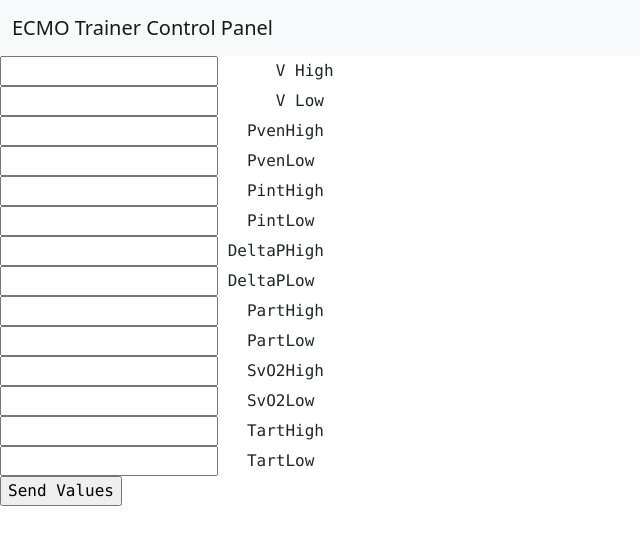
After one commit to magizee/lex-ecmo-gui, a Flask app: page /admin/setPresets in a window 1280 px wide. The commit adds this page. Shown: the top 545 px of the page, without its empty margins (0-640 px from the left). Run offline with Flask 3, Linux system fonts and the light colour scheme.

Commit message:
8/22&23/2024
Added a way to set the high and low of the sliders, meaning that the device would become much more versatile.
Can be accessed through the /admin/setPresets, will be adding a button in the header to go to it soon.

```diff
--- a/app.py
+++ b/app.py
@@ -21,40 +21,131 @@ safety_ranges = {
 
 # Example values
 flow_rate = 2.52
+flow_rateMax = 100
+flow_rateMin = 0
+
 p_ven = -11
+p_venMax = 100
+p_venMin = 0
+
 p_int = 191
+p_intMax = 100
+p_intMin = 0
+
 p_art = 180
+p_artMax = 100
+p_artMin = 0
+
 t_art = 37.6
+t_artMax = 100
+t_artMin = 0
+
 svo2 = 83.0
+svo2Max = 100
+svo2Min = 0
+
 delta_p = 11
+delta_pMax = 100
+delta_pMin = 0
+
 rpm = 4000
+rpmMax = 8000
+rpmMin = 0
 
 # Back end code
 
 def cleanValues():
     global flow_rate
+    global flow_rateMax
+    global flow_rateMin
     global p_ven
+    global p_venMax
+    global p_venMin
     global p_int
+    global p_intMax
+    global p_intMin
     global p_art
+    global p_artMax
+    global p_artMin
     global t_art
+    global t_artMax
+    global t_artMin
     global svo2
+    global svo2Max
+    global svo2Min
     global delta_p
+    global delta_pMax
+    global delta_pMin
     global rpm
+    global rpmMax
+    global rpmMin
     flow_rate = round(float(flow_rate),2)
+    flow_rateMax = round(float(flow_rateMax),2)
+    flow_rateMin = round(float(flow_rateMin),2)
     p_ven = round(float(p_ven),2)
+    p_venMax = round(float(p_venMax),2)
+    p_venMin = round(float(p_venMin),2)
     p_int = round(float(p_int),2)
+    p_intMax = round(float(p_intMax),2)
+    p_intMin = round(float(p_intMin),2)
     p_art = round(float(p_art),2)
+    p_artMax = round(float(p_artMax),2)
+    p_artMin = round(float(p_artMin),2)
     t_art = round(float(t_art),2)
+    t_artMax = round(float(t_artMax),2)
+    t_artMin = round(float(t_artMin),2)
     svo2 = round(float(svo2),2)
+    svo2Max = round(float(svo2Max),2)
+    svo2Min = round(float(svo2Min),2)
     delta_p = round(float(delta_p),2)
+    delta_pMax = round(float(delta_pMax),2)
+    delta_pMin = round(float(delta_pMin),2)
     rpm = int(rpm)
-@app.route('/admin/exampleScenario1Loading', methods=['POST'])
-def exampleScenario1Loading():
+    rpmMax = int(rpmMax)
+    rpmMin = int(rpmMin)
+@app.route('/admin/setPresets')
+def setPresets():
+    return render_template('setPresets.html')
+@app.route('/admin/setPresets/send', methods=['POST'])
+def setPresetsSend():
+    global flow_rateMax
+    global flow_rateMin
+    global p_venMax
+    global p_venMin
+    global p_intMax
+    global p_intMin
+    global p_artMax
+    global p_artMin
+    global t_artMax
+    global t_artMin
+    global svo2Max
+    global svo2Min
+    global delta_pMax
+    global delta_pMin
+
+    flow_rateMax = request.form['VHigh']
+    flow_rateMin = request.form['VLow']
+    p_venMax = request.form['PvenHigh']
+    p_venMin = request.form['PvenLow']
+    p_intMax = request.form['PintHigh']
+    p_intMin = request.form['PintLow']
+    p_artMax = request.form['PartHigh']
+    p_artMin = request.form['PartLow']
+    t_artMax = request.form['TartHigh']
+    t_artMin = request.form['TartLow']
+    svo2Max = request.form['SvO2High']
+    svo2Min = request.form['SvO2Low']
+    delta_pMax = request.form['DeltaPHigh']
+    delta_pMin = request.form['DeltaPLow']
+    cleanValues()
+    return redirect('/admin')
+@app.route('/admin/loading/<scen>', methods=['POST'])
+def exampleScenario1Loading(scen):
     timer = request.form['example1Length']
     if timer:
-        return render_template('loading.html', timer=timer)
+        return render_template('loading.html', scen=scen, timer=timer)
     else:
-        return render_template('loading.html', timer=5)
+        return render_template('loading.html', scen=scen, timer=5)
 
 @app.route('/admin/exampleScenario1/<timer>', methods=['GET'])
 def exampleScenario1(timer):
@@ -102,15 +193,29 @@ def sliders():
 @app.route('/admin')
 def controlPanel():
     global flow_rate
+    global flow_rateMax
+    global flow_rateMin
     global p_ven
+    global p_venMax
+    global p_venMin
     global p_int
+    global p_intMax
+    global p_intMin
     global p_art
+    global p_artMax
+    global p_artMin
     global t_art
+    global t_artMax
+    global t_artMin
     global svo2
+    global svo2Max
+    global svo2Min
     global delta_p
+    global delta_pMax
+    global delta_pMin
     global rpm
     cleanValues()
-    return render_template('admin.html', V=flow_rate, Pven=p_ven, Pint=p_int, Part=p_art, DeltaP=delta_p, Tart=t_art, SvO2=svo2)
+    return render_template('admin.html', V=flow_rate, Pven=p_ven, Pint=p_int, Part=p_art, DeltaP=delta_p, Tart=t_art, SvO2=svo2, VMin=flow_rateMin, VMax=flow_rateMax, PvenMin=p_venMin, PvenMax=p_venMax, PintMin=p_intMin, PintMax=p_intMax, PartMax=p_artMax, PartMin=p_artMin, TartMin=t_artMin, TartMax=t_artMax, SvO2Min=svo2Min, SvO2Max=svo2Max, DeltaPMin=delta_pMin, DeltaPMax=delta_pMax)
 
 @app.route('/admin/about')
 def about():
--- a/templates/loading.html
+++ b/templates/loading.html
@@ -9,11 +9,13 @@
 
 <body>
     <input type="hidden" id="timer" name="custId" value={{timer}}>
+    <input type="hidden" id="scen" name="custId" value={{scen}}>
     <p>Loading values now</p>
     <p>Timer is set to: {{timer}} second(s)</p>
+
     <script>
         function navigate() {
-            window.location.href = '/admin/exampleScenario1/' + String(document.getElementById('timer').getAttribute("value"));  // Redirects user to the appropriate route, will load in the background until the timer is done.
+            window.location.href = '/admin/' + String(document.getElementById('scen').getAttribute("value") + '/' + String(document.getElementById('timer').getAttribute("value"));  // Redirects user to the appropriate route, will load in the background until the timer is done.
         }
         //fetch('/admin/exampleScenario1').then(navigate); // Performing 'create_map' and then calls navigate() function, declared above. DISUSEDss
         navigate();
--- /dev/null
+++ b/templates/setPresets.html
@@ -0,0 +1,91 @@
+<!doctype html>
+<style>
+    form {
+        font-family: Consolas,Monaco,Lucida Console,Liberation Mono,DejaVu Sans Mono,Bitstream Vera Sans Mono,Courier New, monospace;
+    }
+</style>
+<html lang="en">
+
+<head>
+    <!-- Required meta tags -->
+    <meta charset="utf-8">
+    <meta name="viewport" content="width=device-width, initial-scale=1">
+
+    <!-- Bootstrap CSS -->
+    <link href="https://cdn.jsdelivr.net/npm/bootstrap@5.1.0/dist/css/bootstrap.min.css" rel="stylesheet" integrity="sha384-KyZXEAg3QhqLMpG8r+8fhAXLRk2vvoC2f3B09zVXn8CA5QIVfZOJ3BCsw2P0p/We" crossorigin="anonymous">
+
+    <title>{% block title %} {% endblock %} - FlaskApp</title>
+</head>
+<body>
+    <nav class="navbar navbar-expand-lg navbar-light bg-light">
+        <div class="container-fluid">
+            <a class="navbar-brand" href="{{ url_for('controlPanel') }}">ECMO Trainer Control Panel</a>
+            <!--
+                <button class="navbar-toggler" type="button" data-bs-toggle="collapse" data-bs-target="#navbarNav" aria-controls="navbarNav" aria-expanded="false" aria-label="Toggle navigation">
+                    <span class="navbar-toggler-icon"></span>
+                </button>
+
+                <div class="collapse navbar-collapse" id="navbarNav">
+            -->
+        </div>
+        </div>
+    </nav>
+
+
+    <form id="inputSliders" method="POST" action="/admin/setPresets/send">
+        <input id="VHigh" name="VHigh" type="text" />
+        &nbsp;&nbsp;&nbsp;&nbsp;&nbsp;V High
+        <br />
+        <input id="VLow" name="VLow" type="text" />
+        &nbsp;&nbsp;&nbsp;&nbsp;&nbsp;V Low
+        <br />
+        <input id="PvenHigh" name="PvenHigh" type="text" />
+        &nbsp;&nbsp;PvenHigh
+        <br />
+        <input id="PvenLow" name="PvenLow" type="text" />
+        &nbsp;&nbsp;PvenLow
+        <br />
+        <input id="PintHigh" name="PintHigh" type="text" />
+        &nbsp;&nbsp;PintHigh
+        <br />
+        <input id="PintLow" name="PintLow" type="text" />
+        &nbsp;&nbsp;PintLow
+        <br />
+        <input id="DeltaPHigh" name="DeltaPHigh" type="text" />
+        DeltaPHigh
+        <br />
+        <input id="DeltaPLow" name="DeltaPLow" type="text" />
+        DeltaPLow
+        <br />
+        <input id="PartHigh" name="PartHigh" type="text" />
+        &nbsp;&nbsp;PartHigh
+        <br />
+        <input id="PartLow" name="PartLow" type="text" />
+        &nbsp;&nbsp;PartLow
+        <br />
+        <input id="SvO2High" name="SvO2High" type="text" />
+        &nbsp;&nbsp;SvO2High
+        <br />
+        <input id="SvO2Low" name="SvO2Low" type="text" />
+        &nbsp;&nbsp;SvO2Low
+        <br />
+        <input id="TartHigh" name="TartHigh" type="text" />
+        &nbsp;&nbsp;TartHigh
+        <br />
+        <input id="TartLow" name="TartLow" type="text" />
+        &nbsp;&nbsp;TartLow
+        <br />
+        <input id="SliderEnterButton" type="submit" value="Send Values">
+    </form>
+
+
+</body>
+</html>
+<!--</nav>-->
+<div class="container">
+    {% block content %} {% endblock %}
+</div>
+
+<!-- Optional JavaScript -->
+
+<script src="https://cdn.jsdelivr.net/npm/bootstrap@5.1.0/dist/js/bootstrap.bundle.min.js" integrity="sha384-U1DAWAznBHeqEIlVSCgzq+c9gqGAJn5c/t99JyeKa9xxaYpSvHU5awsuZVVFIhvj" crossorigin="anonymous"></script>
```
Also changed, not shown: templates/admin.html (+8 -8 lines).
